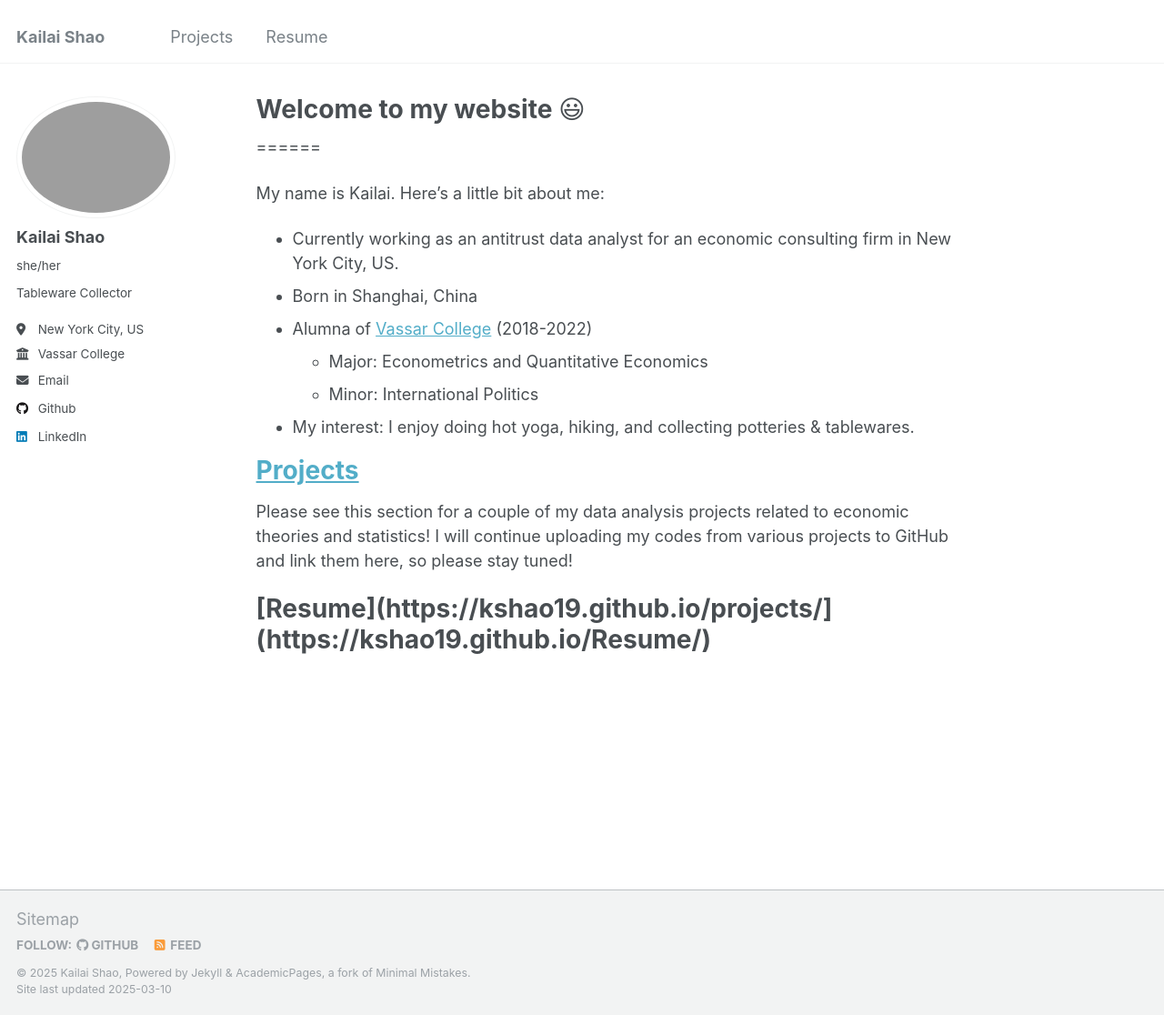
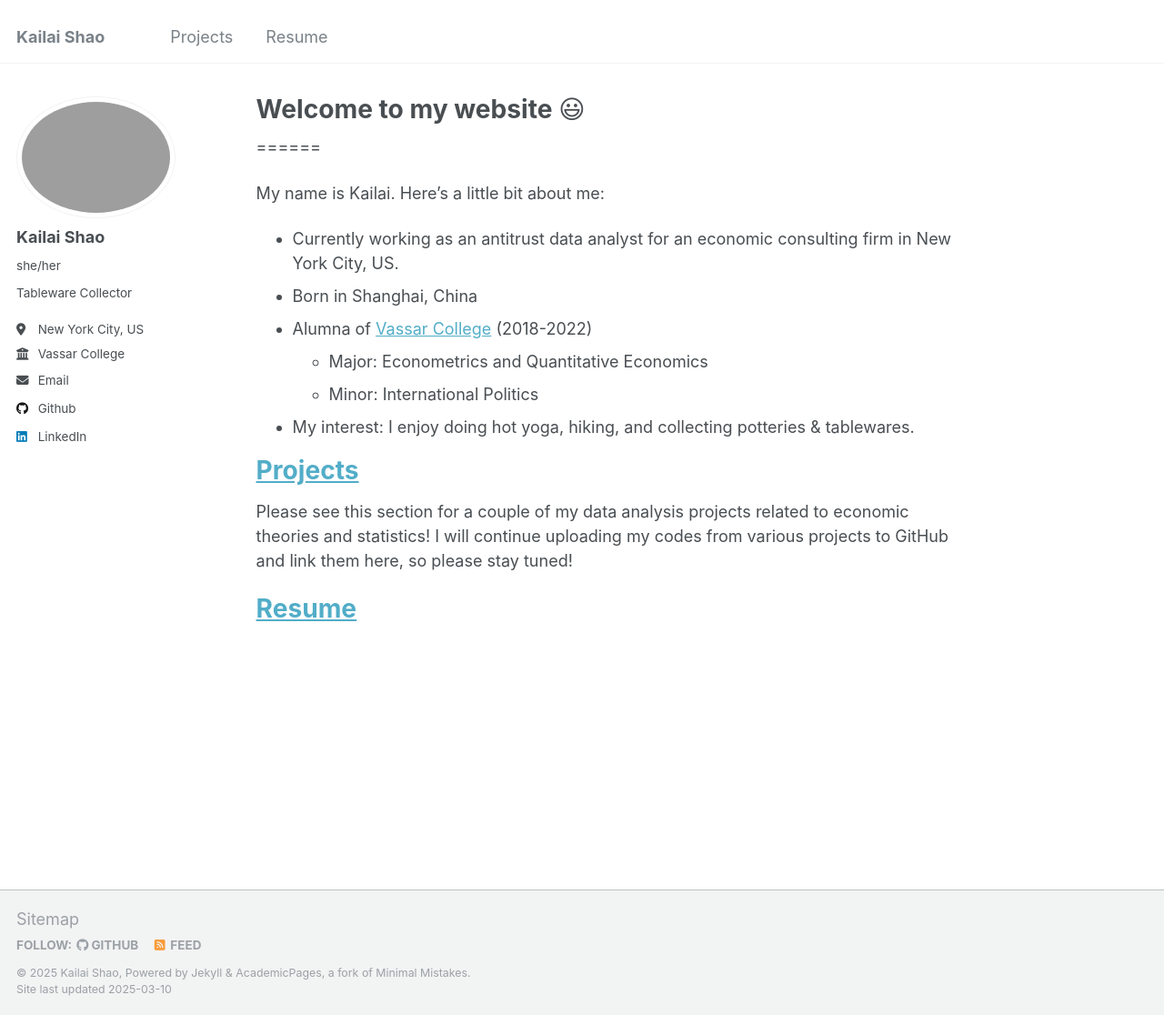
Before and after one commit to kshao19/kshao19.github.io, a Jekyll site: the page built from _pages/about.md, in a window 1280 px wide and 1116 px high. Shown: the whole window at 91% size. Built offline with Jekyll 4.4.1, drawn with Linux system fonts in a browser that asks for light colours; emoji names are drawn with the system emoji font; part of the change alters nothing that is shown.

Commit message:
Update about.md

```diff
--- a/_pages/about.md
+++ b/_pages/about.md
@@ -21,4 +21,4 @@ My name is Kailai. Here's a little bit about me:
 Please see this section for a couple of my data analysis projects related to economic theories and statistics!
 I will continue uploading my codes from various projects to GitHub and link them here, so please stay tuned!
 
-# [Resume](https://kshao19.github.io/projects/](https://kshao19.github.io/Resume/)
+# [Resume](https://kshao19.github.io/Resume/)
```
